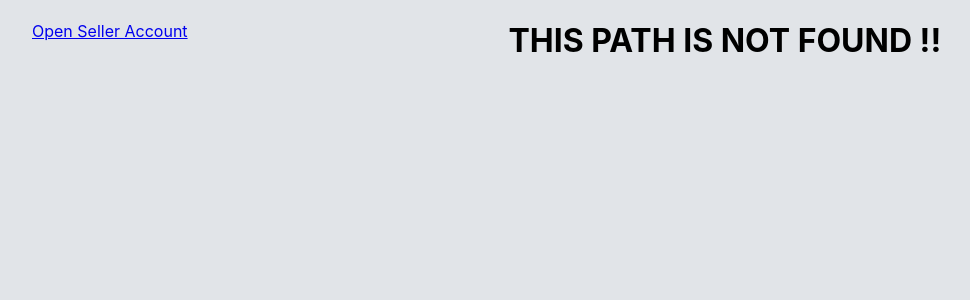
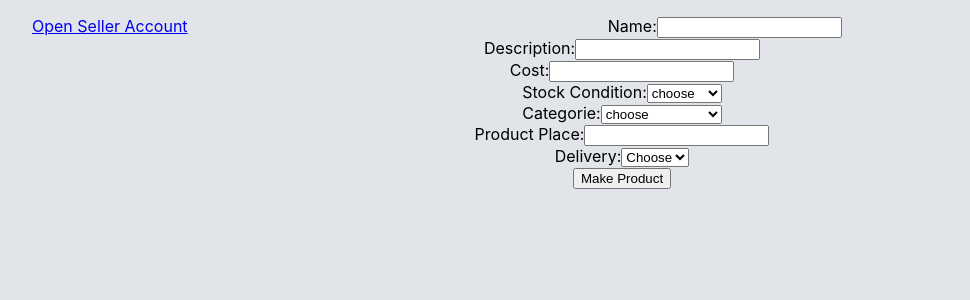
Before and after one commit to tayaraClone/tayaraClone, a React (Create React App) app in the folder client/: page /makeProduct in a window 1280 px wide. Before the commit this address had no page. Shown: the top 300 px of the page, without its empty margins (18-988 px from the left). Built offline with nearby package versions, Linux system fonts and the light colour scheme.

Commit message:
added image to products schema

```diff
--- a/client/src/App.js
+++ b/client/src/App.js
@@ -11,7 +11,8 @@ import Signin from './components/loginSignup/signin';
 import Signup from './components/loginSignup/signup';
 import MyProducts from './components/seller/myProducts';
 import OpenedAccNav from './components/navbar/openedAccNav';
-import NotOpenedAccNav from './components/navbar/notOpenedAcc'
+import NotOpenedAccNav from './components/navbar/notOpenedAcc';
+import MakeProduct from './components/seller/makeNewProduct';
 
 class App extends React.Component {
   constructor(props) {
@@ -41,6 +42,7 @@ class App extends React.Component {
 
         <div className="App">
           {this.state.openedAcc ? <OpenedAccNav logOut={this.logOut.bind(this)} /> : <NotOpenedAccNav />}
+
           <Switch>
             <Route exact path="/signin">
               {!this.state.openedAcc ? <Signin openAccount={this.openAccount} /> : <Redirect to="/myProducts" />}
@@ -52,6 +54,9 @@ class App extends React.Component {
             <Route exact path="/myProducts">
               {this.state.openedAcc ? <MyProducts /> : <Redirect to="/signin" />}
 
+            </Route>
+            <Route exact path="/makeProduct">
+              <MakeProduct />
             </Route>
             <Route exact path="/">
               <Home />
--- a/client/src/components/home/home.js
+++ b/client/src/components/home/home.js
@@ -1,5 +1,4 @@
 import React, { Component } from 'react';
-import { Link } from 'react-router-dom';
 
 class Home extends Component {
     render() {
--- a/client/src/components/navbar/notOpenedAcc.js
+++ b/client/src/components/navbar/notOpenedAcc.js
@@ -3,7 +3,7 @@ import { Link } from 'react-router-dom';
 class NotOpendAccNav extends Component {
     render() {
         return (
-            <nav>
+            <nav class="nav">
                 <ul>
                     <li><Link to="/signin">Open Seller Account</Link></li>
                 </ul>
--- a/client/src/components/navbar/openedAccNav.js
+++ b/client/src/components/navbar/openedAccNav.js
@@ -6,7 +6,7 @@ class OpenedAccNav extends Component {
     }
     render() {
         return (
-            <nav>
+            <nav class="nav">
                 <ul>
                     <li><Link to="/">Home</Link></li>
                     <li><Link to="myProducts">My Products</Link></li>
--- a/client/src/components/seller/makeNewProduct.js
+++ b/client/src/components/seller/makeNewProduct.js
@@ -1,4 +1,5 @@
 import React, { Component } from 'react';
+import { Redirect } from 'react-router-dom';
 
 class MakeProduct extends Component {
     constructor(props) {
@@ -11,27 +12,57 @@ class MakeProduct extends Component {
             stockCondition: '',
             categorie: '',
             deliveryCondition: '',
-            productPlace: ''
+            productPlace: '',
+            madeProd: false
         }
+        this.on_change = this.on_change.bind(this);
     }
+
+    on_change(e) {
+        this.setState({ [e.target.name]: e.target.value });
+    }
+
+    on_click(e) {
+        e.preventDefault();
+        if (this.state.name === "" ||
+            this.state.description === "" ||
+            this.state.cost === null ||
+            this.state.stockCondition === "" ||
+            this.state.categorie === "" ||
+            this.state.deliveryCondition === "" ||
+            this.state.productPlace === "") {
+            if (this.state.name === "") alert('the name input is empty')
+            else if (this.state.description === "") alert('description is empty')
+            else if (this.state.cost === null) alert('you have to write how much your product is for')
+            else if (this.state.stockCondition === "") alert('you didn\' choose a stock condition')
+            else if (this.state.categorie === "") alert('you didn\'t choose a categorie')
+            else if (this.state.deliveryCondition === '') alert('you have to choose delivery condition')
+            else if (this.state.productPlace === "") alert('you have write the product place')
+
+        } else {
+
+        }
+
+    }
+
     render() {
         return (
             <div>
                 <form>
                     <label for="name">Name:</label>
-                    <input name="name" type="text" id="newProdId"></input><br></br>
+                    <input name="name" type="text" id="newProdId" onChange={this.on_change}></input><br></br>
                     <label for="description">Description:</label>
-                    <input name="description" type="text"></input><br></br>
+                    <input name="description" type="text" onChange={this.on_change}></input><br></br>
                     <label for="cost">Cost:</label>
-                    <input name="cost" type="number"></input><br></br>
+                    <input name="cost" type="number" min="1" onChange={this.on_change}></input><br></br>
                     <label for="stockCondition">Stock Condition:</label>
-                    <select name="stockCondition">
+                    <select name="stockCondition" onChange={this.on_change}>
                         <option selected disabled>choose</option>
                         <option value="available">available</option>
                         <option value="limited">limited</option>
                     </select><br></br>
                     <label for="categorie">Categorie:</label>
-                    <select name="categorie">
+                    <select name="categorie" onChange={this.on_change}>
                         <option selected diseabled>choose</option>
                         <option value="men's fashion">men's fashion</option>
                         <option value="women's fashion">women's fashion</option>
@@ -41,15 +72,15 @@ class MakeProduct extends Component {
                         <option value="video games">video games</option>
                         <option value="other">other</option>
                     </select><br></br>
+                    <label for="productPlace">Product Place:</label>
+                    <input type="text" name="productPlace" onChange={this.on_change}></input><br></br>
                     <label for="deliver">Delivery:</label>
-                    <select name="deliveryCondition">
+                    <select name="deliveryCondition" onChange={this.on_change}>
                         <option disabled selected>Choose</option>
                         <option value="yes">Yes</option>
                         <option value="no">No</option>
                     </select><br></br>
-                    <label for="productPlace">Product Place:</label>
-                    <input type="text" name="productPlace"></input><br></br>
-                    <button>Make Product</button>
+                    <button onClick={this.on_click.bind(this)}>Make Product</button>
                 </form>
             </div>
         )
```
Also changed, not shown: 1 other file (tests, documents, lock files or other folders).
